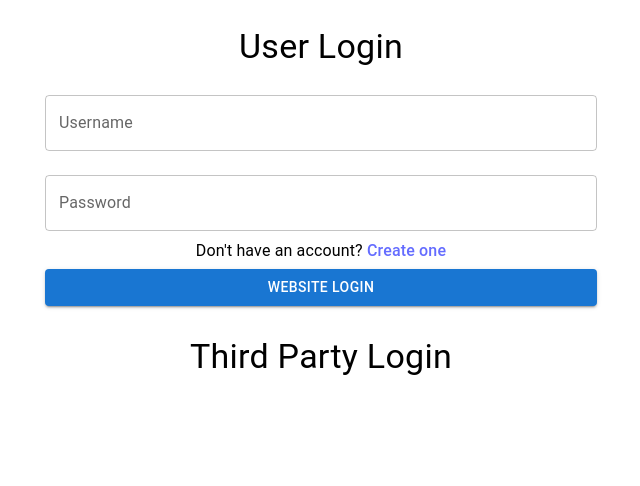
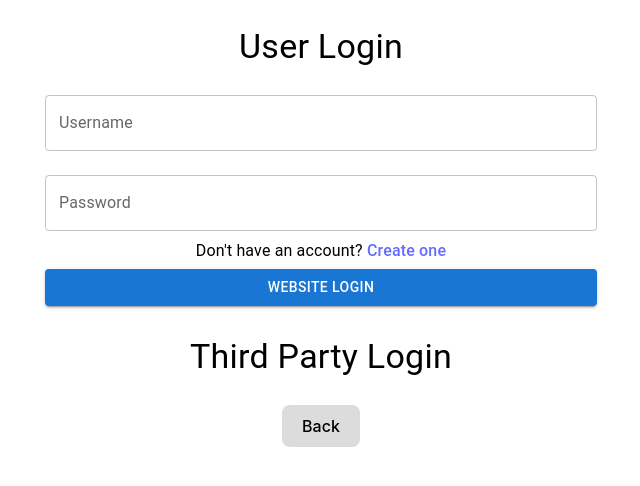
Before and after one commit to zalu224/411-Proj, a React (Vite) app in the folder client/: page /login in a window 1280 px wide. Shown: the top 486 px of the page, without its empty margins (319-959 px from the left). Built offline with nearby package versions, Linux system fonts and the light colour scheme; no server answers.

Commit message:
added back buttons on login and create account page

```diff
--- a/client/src/pages/create-account/CreateAccount.css
+++ b/client/src/pages/create-account/CreateAccount.css
@@ -0,0 +1,4 @@
+.create-account-back-button {
+  color: black;
+  background-color:gainsboro;
+}
--- a/client/src/pages/create-account/CreateAccount.jsx
+++ b/client/src/pages/create-account/CreateAccount.jsx
@@ -56,6 +56,10 @@ const CreateAccount = () => {
     }
   };
 
+  const createAccountBackButton = () => {
+    navigate("/login");
+  };
+
   return (
     <Container maxWidth="sm">
       <div className="create-account-content">
@@ -102,6 +106,12 @@ const CreateAccount = () => {
           Create Account
         </Button>
       </div>
+      <button
+        className="create-account-back-button"
+        onClick={createAccountBackButton}
+      >
+        Back
+      </button>
     </Container>
   );
 };
--- a/client/src/pages/login/Login.css
+++ b/client/src/pages/login/Login.css
@@ -1,3 +1,9 @@
+.login-back-button {
+  margin-top: 1rem;
+  color: black;
+  background-color:gainsboro;
+}
+
 .third-party-login-header {
   padding-top: 30px;
 }
--- a/client/src/pages/login/Login.jsx
+++ b/client/src/pages/login/Login.jsx
@@ -80,6 +80,10 @@ const Login = () => {
     [navigate, backend_url]
   );
 
+  const loginBackButton = () => {
+    navigate("/");
+  };
+
   useEffect(() => {
     // Loading Google API and initializing Google Sign-In
     const loadGoogleAPI = () => {
@@ -103,6 +107,7 @@ const Login = () => {
   }, [handleGoogleLogin]);
 
   return (
+    <div>
       <Container maxWidth="sm">
         <div className="login-content">
           <Typography variant="h4" align="center" gutterBottom>
@@ -153,6 +158,10 @@ const Login = () => {
           <div id="signInDiv" className="google-sign-in"></div>
         </div>
       </Container>
+      <button className="login-back-button" onClick={loginBackButton}>
+        Back
+      </button>
+    </div>
   );
 };
 
```
Lines whose indentation alone changed are shown as unchanged.
